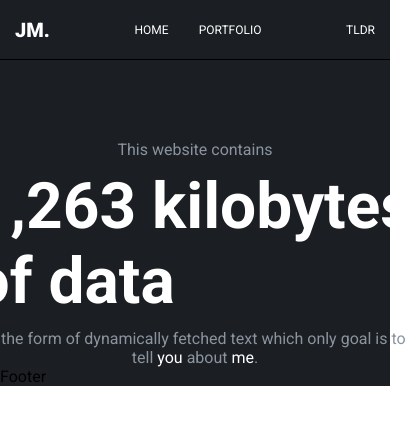
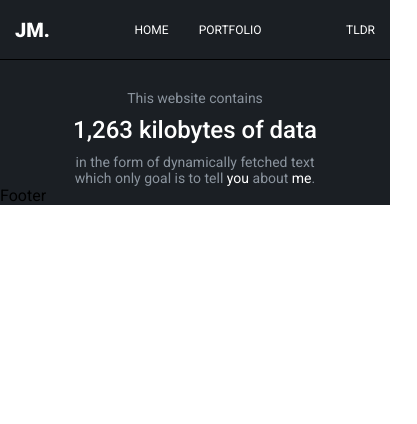
Before and after one commit to Jaydotcom27/portfolio, a React (Create React App) app in the folder frontend_react/: page / in a window 390 px wide. Shown: the top 424 px of the page, 417 px wide, since content can reach past the window. Built offline with nearby package versions, Linux system fonts and the light colour scheme.

Commit message:
handled CTA responsiveness

```diff
--- a/frontend_react/src/components/CTA/CTA.scss
+++ b/frontend_react/src/components/CTA/CTA.scss
@@ -24,4 +24,35 @@
         color: white;
         margin: 10px 0;
     }
+
+    @media screen and (max-width: 720px) {
+        margin-top: 50px;
+
+        .data {
+            font-size: 36px;
+            font-weight: 500;
+            color: white;
+            margin: 10px 0;
+        }
+    }
+
+    @media screen and (max-width: 480px) {
+        margin-top: 30px;
+
+        .data {
+            font-size: 24px;
+            font-weight: 500;
+            color: white;
+            margin: 10px 0;
+        }
+
+        .span-limiter {
+            width: 250px;
+            text-align: center;
+        }
+
+        .span {
+            font-size: 14px;
+        }
+    }
 }
```
